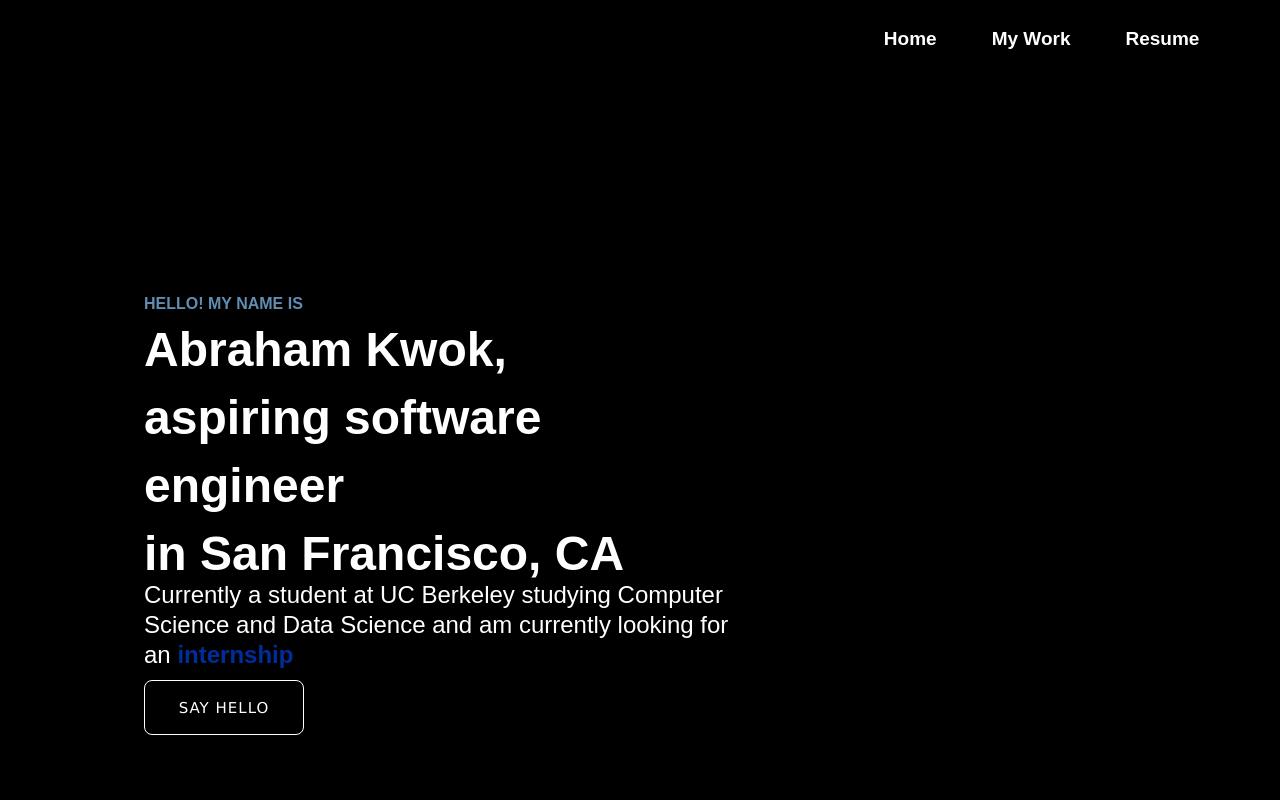
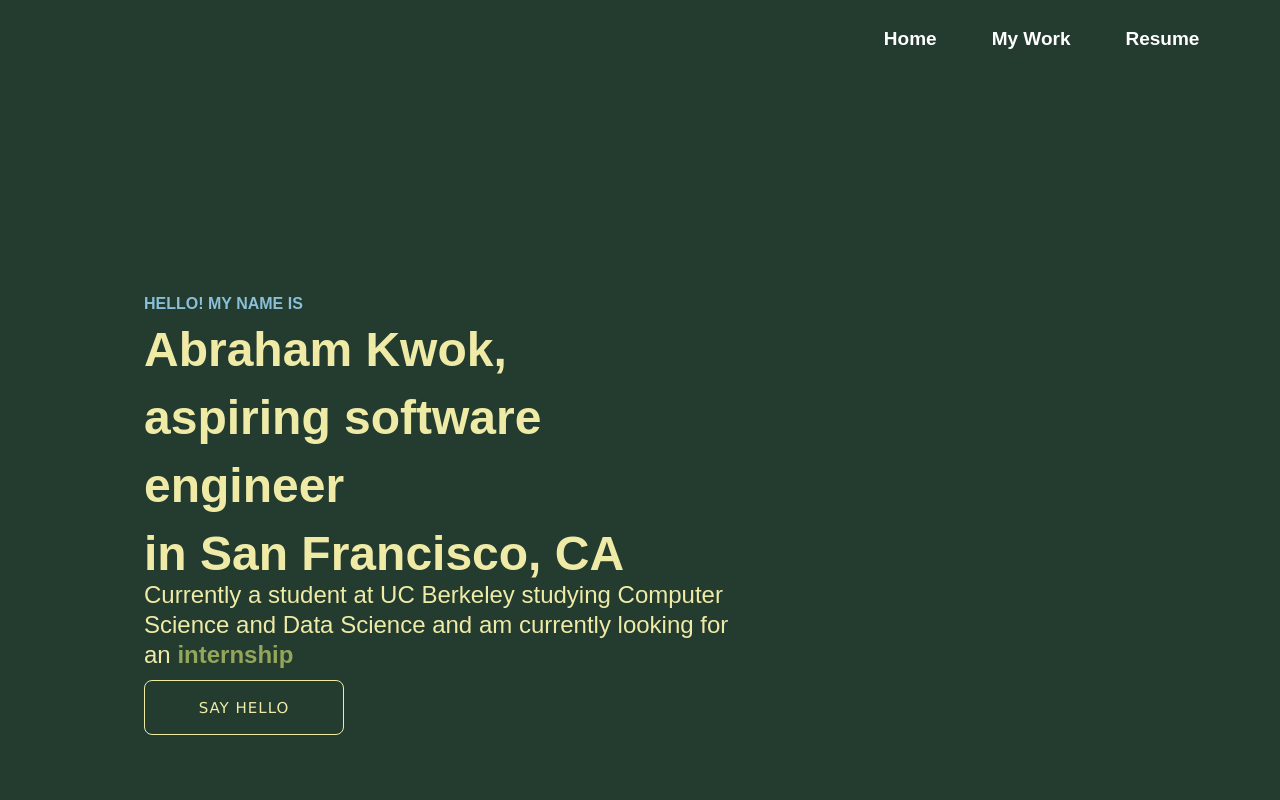
Before and after one commit to abrahamkwok/abrahamkwok, a plain HTML site: page index.html in a window 1280 px wide. Shown: the top 800 px of the page. Drawn offline with nearby package versions, Linux system fonts and the light colour scheme; a web font is replaced by a local one.

Commit message:
changed colors

```diff
--- a/index.html
+++ b/index.html
@@ -16,7 +16,7 @@
                     <div id = "navbar">
                         <a href="#opening_page", class="nav_options" id="nav_home">Home</a>
                         <a href="#middle_page", class="nav_options" id="nav_work">My Work</a>
-                        <a href="https://drive.google.com/file/d/11uQnjR776mYovz_xCSi3J2u0dFTzuUcR/view?usp=sharing", class="nav_options" id="nav_resume"> Resume</a>
+                        <a href="https://drive.google.com/file/d/1l3bal83BuDDCoipXn_p5kDAqMr0ke9_q/view?usp=sharing", class="nav_options" id="nav_resume"> Resume</a>
                     </div>
                 </div>
 
--- a/style.css
+++ b/style.css
@@ -81,7 +81,7 @@ div {
     width: 100%;
     height: 100%;
     min-height: 1250px;
-    background-color: black;
+    background-color: #243c2f;
 }
 
 #middle_page {
@@ -94,7 +94,7 @@ div {
     bottom: 0;
     width: 100%;
     height: 500px;
-    background-color: black;
+    background-color: #243c2f;
     overflow: hidden;
 }
 
@@ -153,13 +153,6 @@ section {
     background-position: 0 0.75em;
 }
 
-.nav_options:hover {
-    cursor: pointer;
-    background-size: 100%;
-    background-image: linear-gradient(to right, #628DB2, #71BFF8,#3AA16D);
-    background-repeat: no-repeat;
-}
-
 @keyframes fadeInTop {
 	0% {
 		opacity: 0;
@@ -182,7 +175,7 @@ section {
     margin-bottom: 32px;
     padding: 32px;
 
-    color: white;
+    color: #efeba7;
 
     opacity: 1;
 	animation-name: fadeInLeft;
@@ -206,12 +199,12 @@ section {
 #job {
     transition: 1s;
     font-weight: bold;
-    color: #002D9C;
+    color: rgb(148, 165, 92);
 }
 
 #job:hover {
     cursor: pointer;
-    color: #628DB2;
+    color: rgb(138, 191, 216);
 }
 
 @keyframes fadeInLeft {
@@ -242,7 +235,7 @@ section {
 }
 
 #head3 {
-    color: #628DB2;
+    color: rgb(138, 191, 216);
     font-family: 'Sofia Pro', sans-serif;
     font-weight: 700;
     font-size: 16px;
@@ -278,19 +271,19 @@ p {
 
 /* Button */
 button {
-    background-color: black;
-	color: white;
+    background-color: #243c2f;
+	color: #efeba7;
 
     font-family: 'Sofia Pro', sans-serif;
-	font-size: 16px;
+	font-size: 30px;
     font-weight: 400;
     text-decoration: none;
     letter-spacing: 1px;
 
     margin-top: 10px;
 	border-radius: 8px;
-    border: 1px solid #ffffff;
-	width: 160px;
+    border: 1px solid #efeba7;
+	width: 200px;
     height: 55px;
 
     transition: 0.4s ease-in-out;
```
